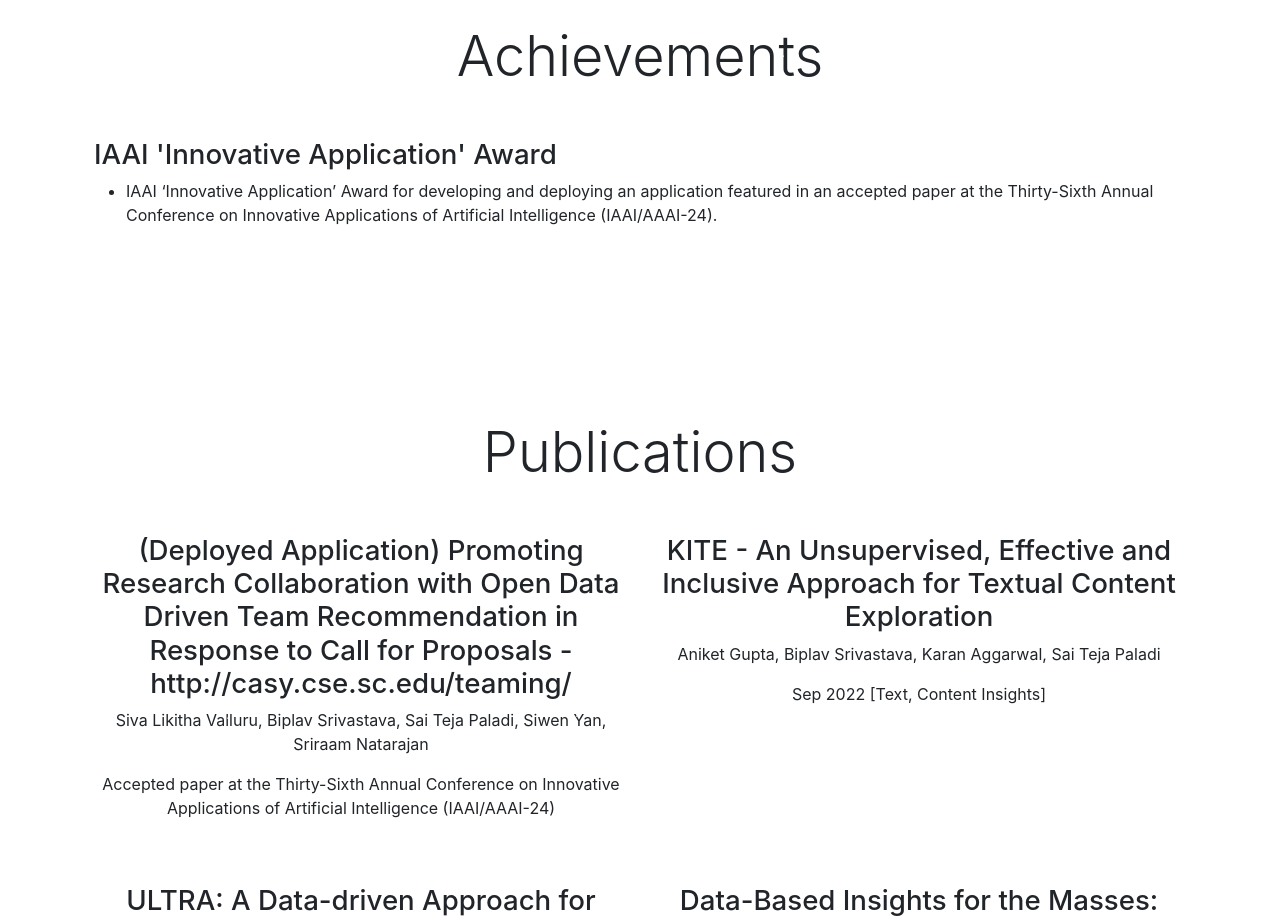
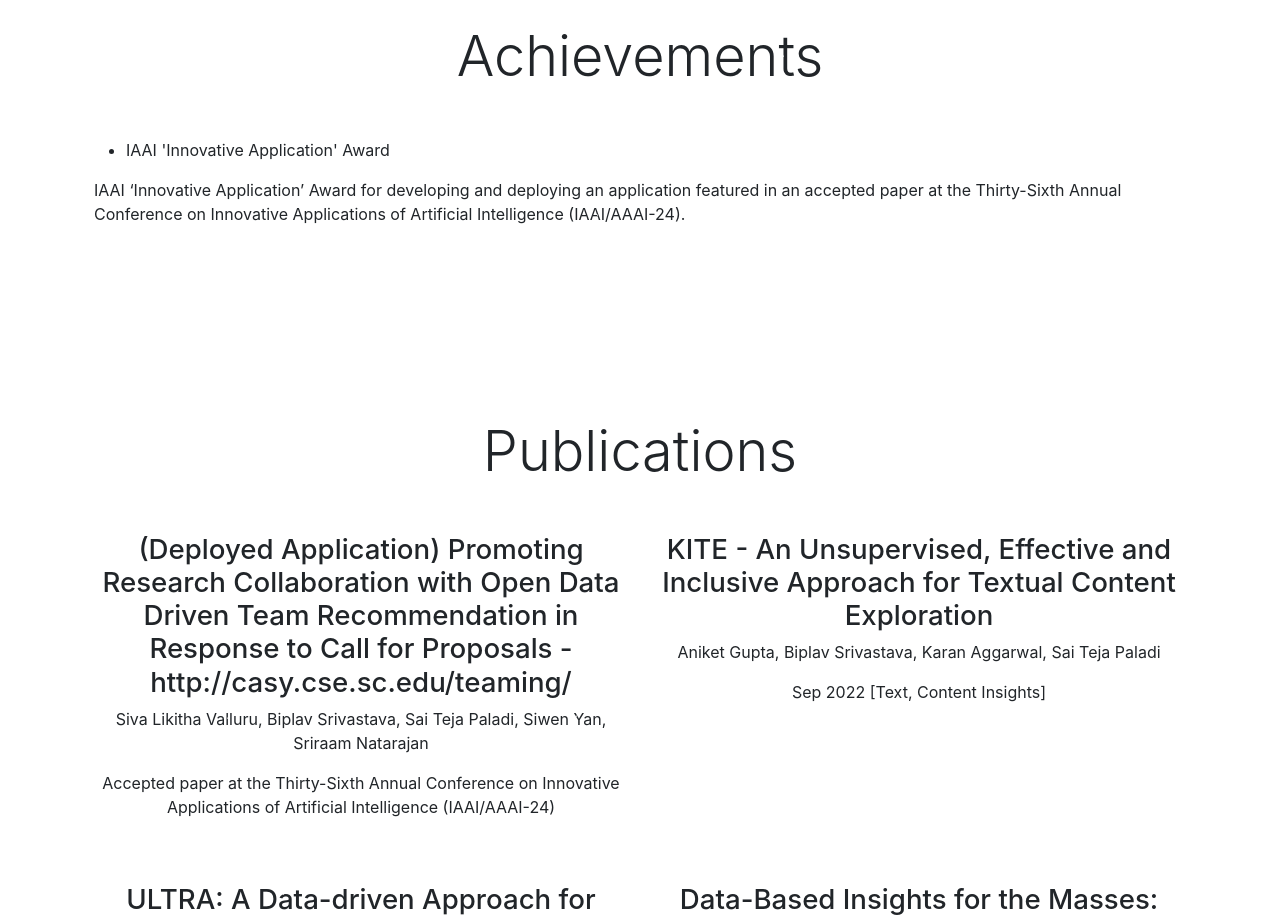
Before and after one commit to BunnyTeja/home, a React (Create React App) app: page / in a window 1280 px wide. Shown: the part 2960-3879 px from the top of the page. Built offline with nearby package versions, Linux system fonts and the light colour scheme; no server answers; some icons are missing.

Commit message:
adding acheivements

```diff
--- a/src/components/home/Achievement.jsx
+++ b/src/components/home/Achievement.jsx
@@ -12,10 +12,10 @@ const Achievement = ({ achievements }) => {
           </h2>
           {achievements.data.map((achievement, index) => (
             <div key={index} className="pb-5">
-              <h3 className="text-left">{achievement.title}</h3>
               <ul>
-                <li>{achievement.details[0]}</li>
+                <li>{achievement.title}</li>
               </ul>
+              <p>{achievement.details[0]}</p>
             </div>
           ))}
         </Jumbotron>
```
